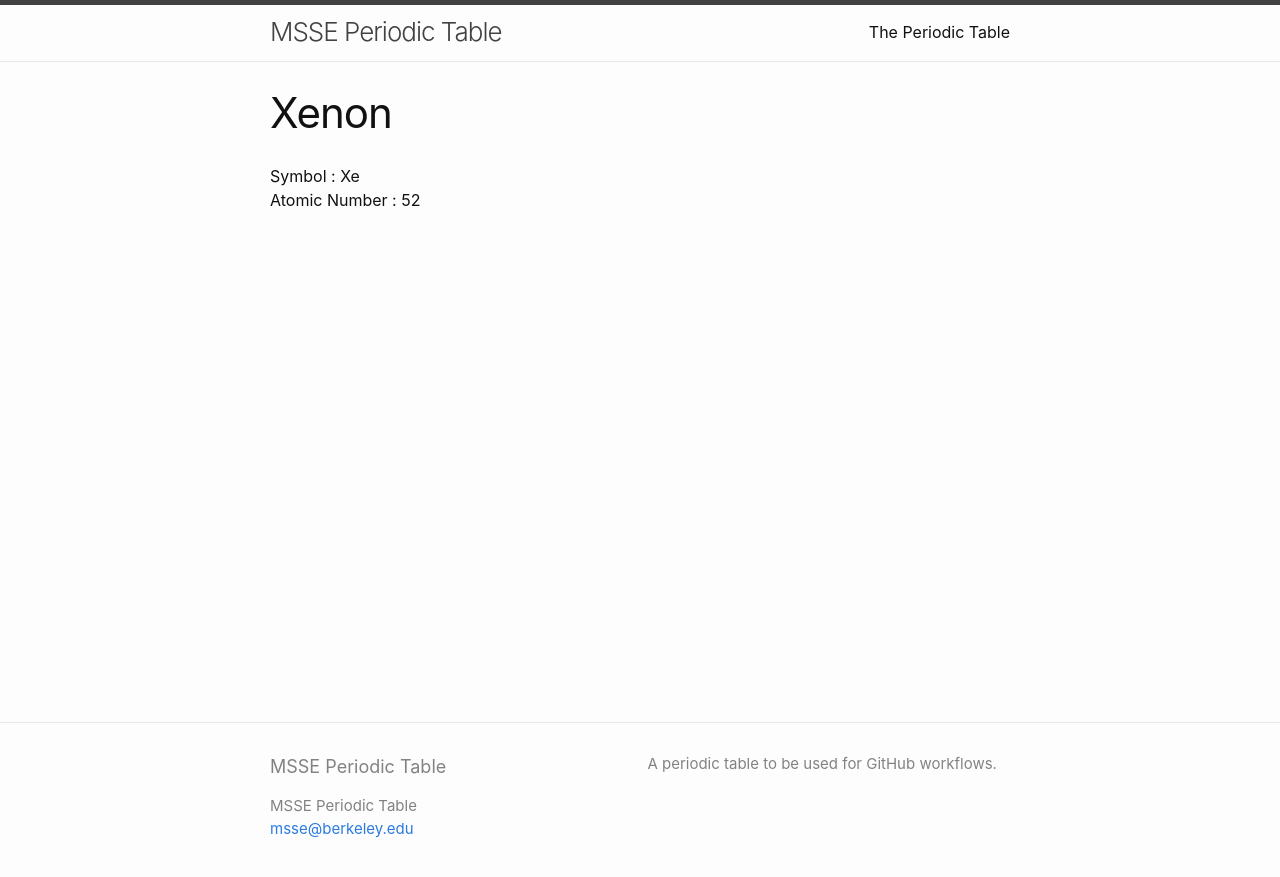
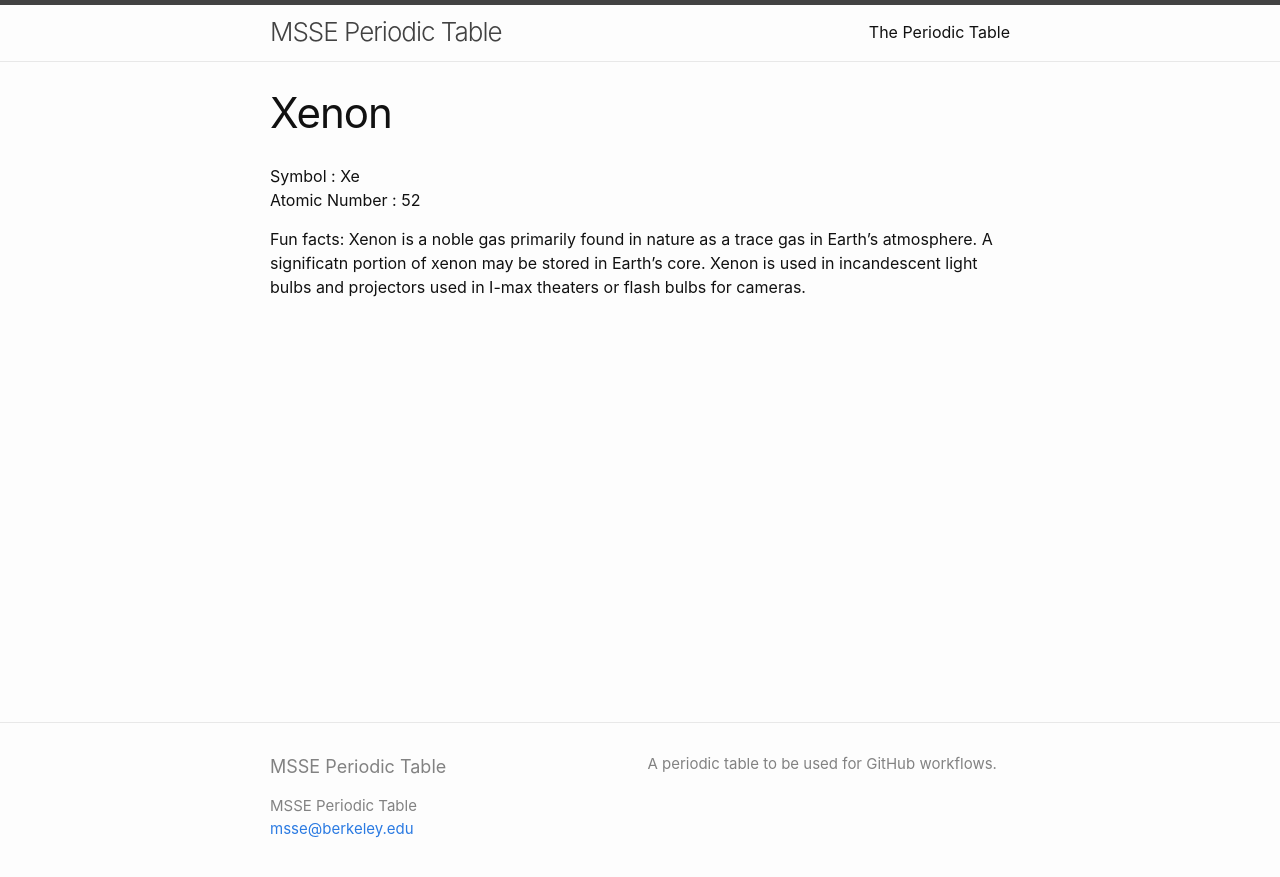
Before and after one commit to msse-chem-280-2025/periodic-table, a Jekyll site: the page built from elements/xenon.md, in a window 1280 px wide. Shown: the top 877 px of the page. Built offline with Jekyll 4.4.1, drawn with Linux system fonts in a browser that asks for light colours.

Commit message:
Added details to xenon.md

```diff
--- a/elements/xenon.md
+++ b/elements/xenon.md
@@ -5,3 +5,6 @@ title: Xenon
 
 Symbol : Xe
 Atomic Number : 52
+
+Fun facts: Xenon is a noble gas primarily found in nature as a trace gas in Earth's atmosphere.
+A significatn portion of xenon may be stored in Earth's core. Xenon is used in incandescent light bulbs and projectors used in I-max theaters or flash bulbs for cameras.
```
